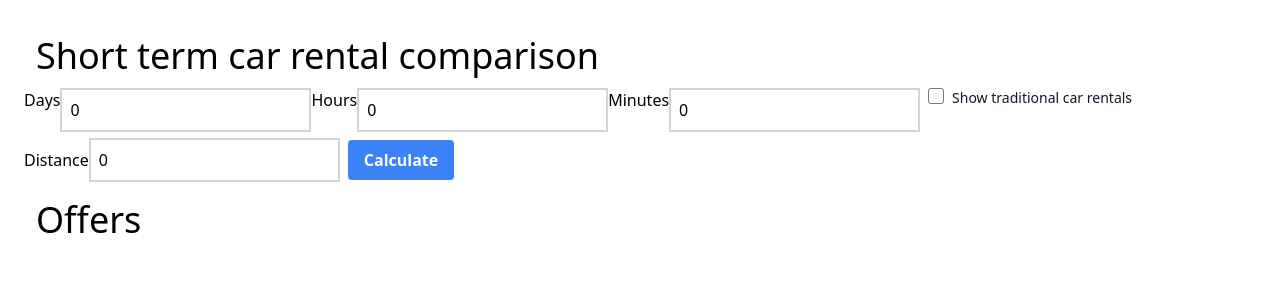
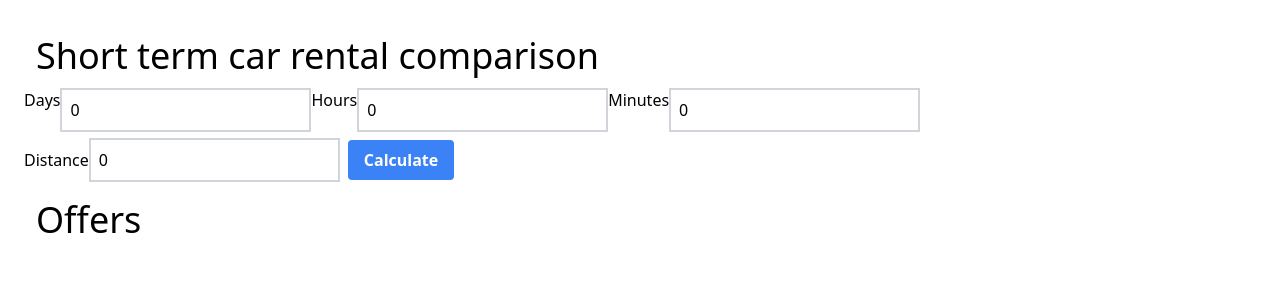
Before and after one commit to KaarelVesilind/CarRentalComparison, a Vue app: page / in a window 1280 px wide. Shown: the top 300 px of the page. Built offline with nearby package versions, Linux system fonts and the light colour scheme.

Commit message:
minor change

```diff
--- a/src/components/RentDetails.vue
+++ b/src/components/RentDetails.vue
@@ -27,7 +27,7 @@ const calculate = () => {
       <input type="number" v-model="hours" />
       <label> Minutes</label>
       <input type="number" v-model="minutes" />
-      <input
+      <!-- <input
         id="default-checkbox"
         type="checkbox"
         v-model="showTraditional"
@@ -37,7 +37,7 @@ const calculate = () => {
         for="default-checkbox"
         class="ml-2 text-sm font-medium text-gray-900 dark:text-gray-300"
         >Show traditional car rentals</label
-      >
+      > -->
     </div>
     <label for="distance">Distance</label>
     <input type="number" v-model="distance" />
```
